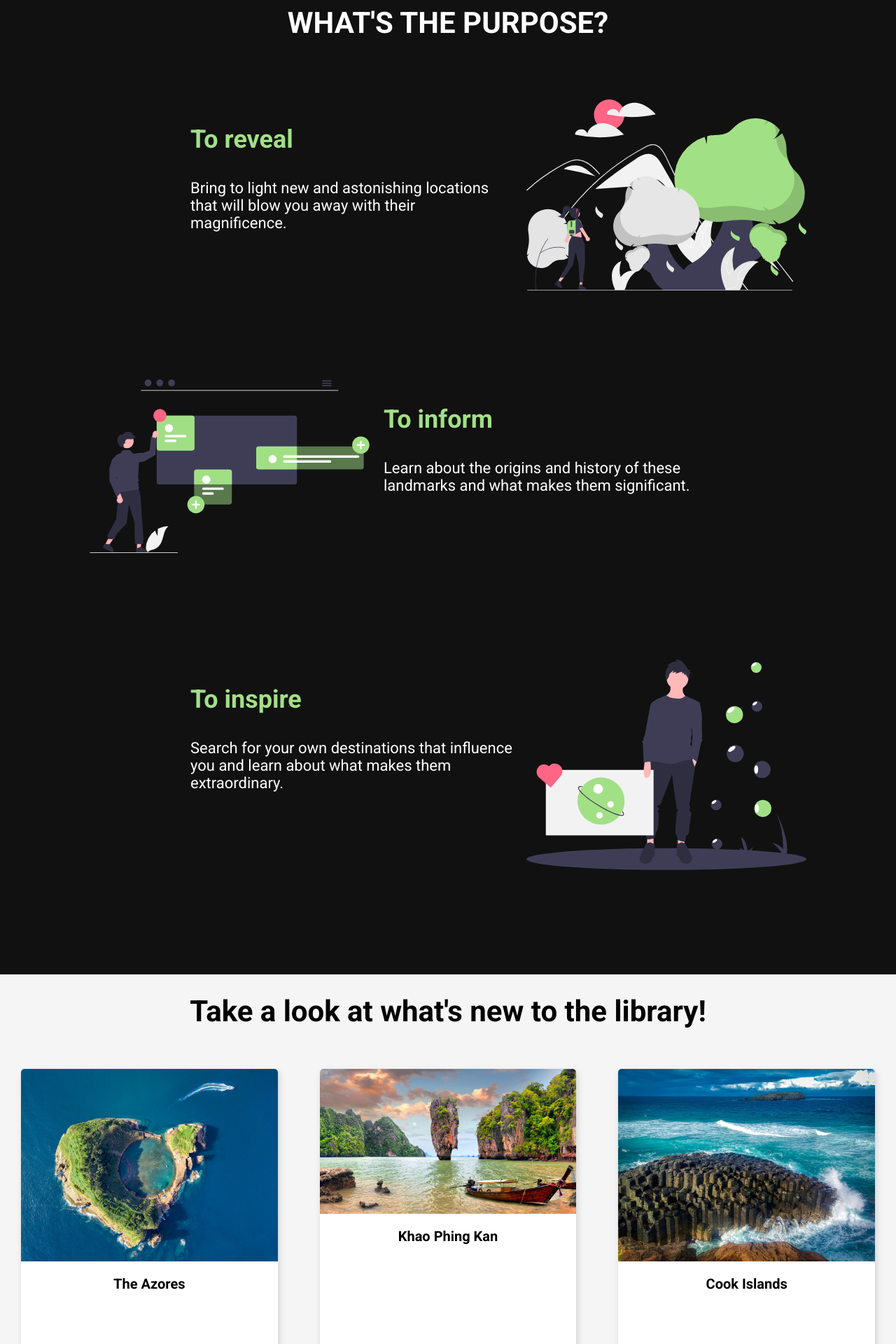
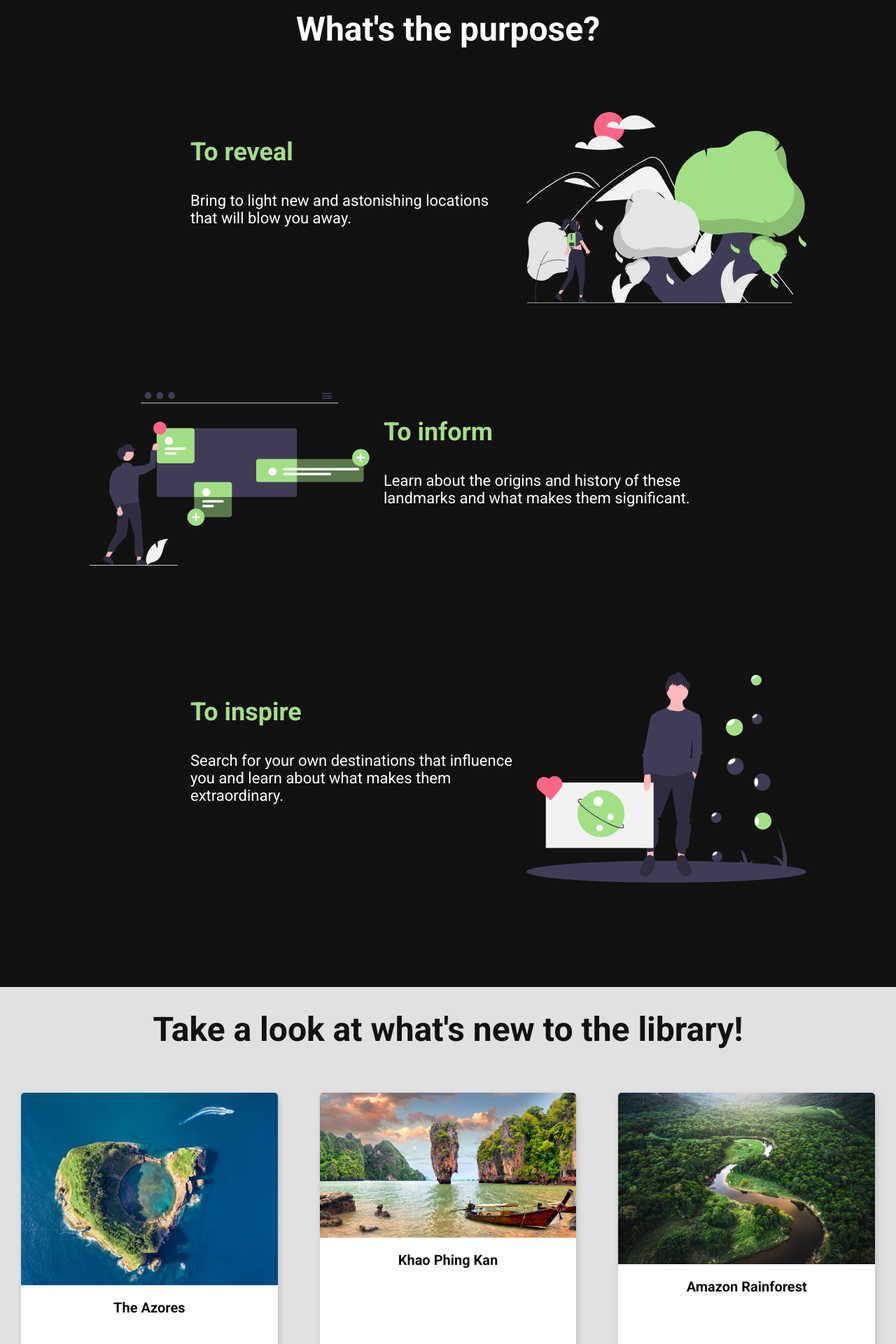
Before and after one commit to JackSchollmeyer/Destinations, a Next.js app: page / in a window 1280 px wide. Shown: the part 880-2800 px from the top of the page at 70% size. Built offline with nearby package versions, Linux system fonts and the light colour scheme.

Commit message:
started re-design on featured section of homepage

```diff
--- a/src/components/HomepageComponents/FeaturedSection.jsx
+++ b/src/components/HomepageComponents/FeaturedSection.jsx
@@ -12,9 +12,9 @@ export default function FeaturedSection() {
   return (
     <div>
       <div className={s.featuredSection}>
-        <h1>Take a look at what's new to the library!</h1>
+        <h1 className={s.header}>Take a look at what's new to the library!</h1>
         <div className={s.imgSection}>
-          <div className={s.sectionContainers}>
+          <div className={s.imgSectionContainers}>
             <Link href="/tropical">
               <a className={s.img}>
                 <Image src={TheAzores} alt="The Azores" />
@@ -29,20 +29,6 @@ export default function FeaturedSection() {
             </Link>
             <Link href="/tropical">
               <a className={s.img}>
-                <Image src={CookIslands} alt="Cook Islands" />
-                <label>Cook Islands</label>
-              </a>
-            </Link>
-          </div>
-          <div className={s.sectionContainers}>
-            <Link href="/tropical">
-              <a className={s.img}>
-                <Image src={SeychellesIslands} alt="Seychelles Islands" />
-                <label>Seychelles Islands</label>
-              </a>
-            </Link>
-            <Link href="/tropical">
-              <a className={s.img}>
                 <Image src={AmazonRainforest} alt="Amazon Rainforest" />
                 <label>Amazon Rainforest</label>
               </a>
--- a/src/components/HomepageComponents/Footer.jsx
+++ b/src/components/HomepageComponents/Footer.jsx
@@ -16,7 +16,7 @@ export default function Footer() {
       <footer className={s.footer}>
         <div className={s.footerContent}>
           <div className={s.mediaSection}>
-            <h2>You can find me at</h2>
+            <h2>- You can find me at -</h2>
             <div className={s.mediaIconsContainer}>
               <div>
                 <Link href="https://github.com/">
--- a/src/components/HomepageComponents/GoalSection.jsx
+++ b/src/components/HomepageComponents/GoalSection.jsx
@@ -15,7 +15,7 @@ export default function GoalSection() {
             <h3>To reveal</h3>
             <p>
               Bring to light new and astonishing locations that will blow you
-              away with their magnificence.
+              away.
             </p>
           </div>
           <div className={s.illustrations}>
--- a/styles/HomepageStyles/FeaturedSection.module.css
+++ b/styles/HomepageStyles/FeaturedSection.module.css
@@ -2,13 +2,14 @@
 
 .featuredSection {
   overflow: hidden;
-  background-color: rgb(245, 245, 245);
+  background-color: rgb(225, 225, 225);
 }
 
-.featuredSection h1 {
+.header {
   text-align: center;
   font-family: "Roboto";
-  font-size: 42px;
+  font-size: 48px;
+  color: rgb(17, 17, 17);
 }
 
 .imgSection {
@@ -17,7 +18,7 @@
   margin-bottom: 50px;
 }
 
-.sectionContainers {
+.imgSectionContainers {
   display: flex;
   justify-content: center;
 }
@@ -43,6 +44,7 @@
 }
 
 .img label {
+  color: rgb(17, 17, 17);
   font-size: 20px;
   font-weight: bold;
   font-family: "Roboto";
@@ -55,3 +57,9 @@
   transform: scale(1.05);
   transition: 1s;
 }
+
+.infoContainer {
+  width: 75%;
+  height: 300px;
+  background-color: rgb(17, 17, 17);
+}
--- a/styles/HomepageStyles/Footer.module.css
+++ b/styles/HomepageStyles/Footer.module.css
@@ -22,13 +22,10 @@
 
 .mediaSection h2 {
   width: fit-content;
-  text-transform: uppercase;
   color: #d0cfcf;
   font-family: "Roboto";
   font-weight: normal;
-  font-size: 30px;
-  border-bottom: solid 2px;
-  border-top: solid 2px;
+  font-size: 36px;
   cursor: default;
 }
 
--- a/styles/HomepageStyles/GoalSection.module.css
+++ b/styles/HomepageStyles/GoalSection.module.css
@@ -11,8 +11,7 @@
 
 .header {
   color: white;
-  font-size: 42px;
-  text-transform: uppercase;
+  font-size: 48px;
 }
 
 .goalContainer {
@@ -51,7 +50,7 @@
 
 @media (min-width: 1600px) {
   .header {
-    font-size: 48px;
+    font-size: 54px;
   }
 
   .goalContainer h3 {
```
